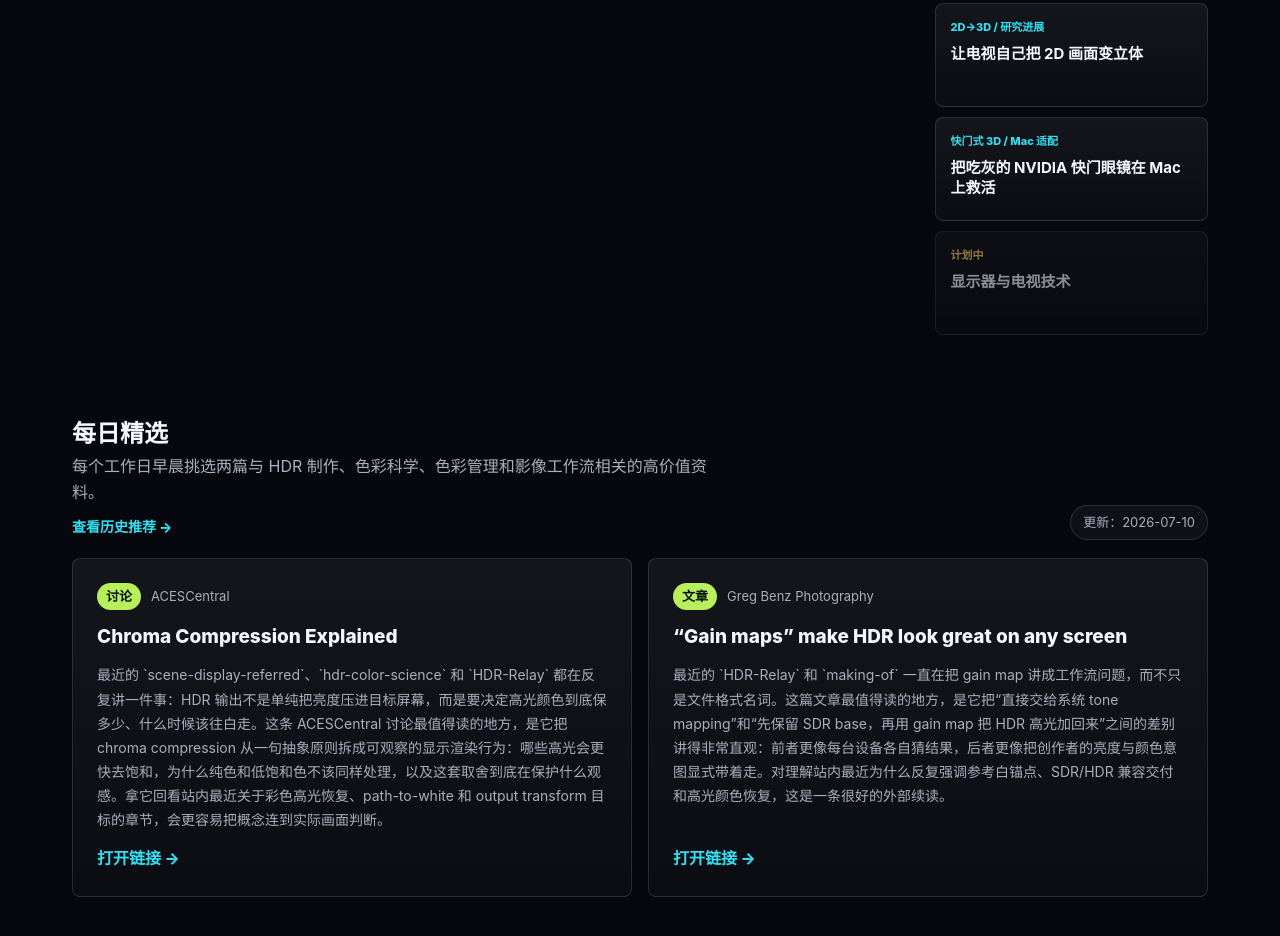
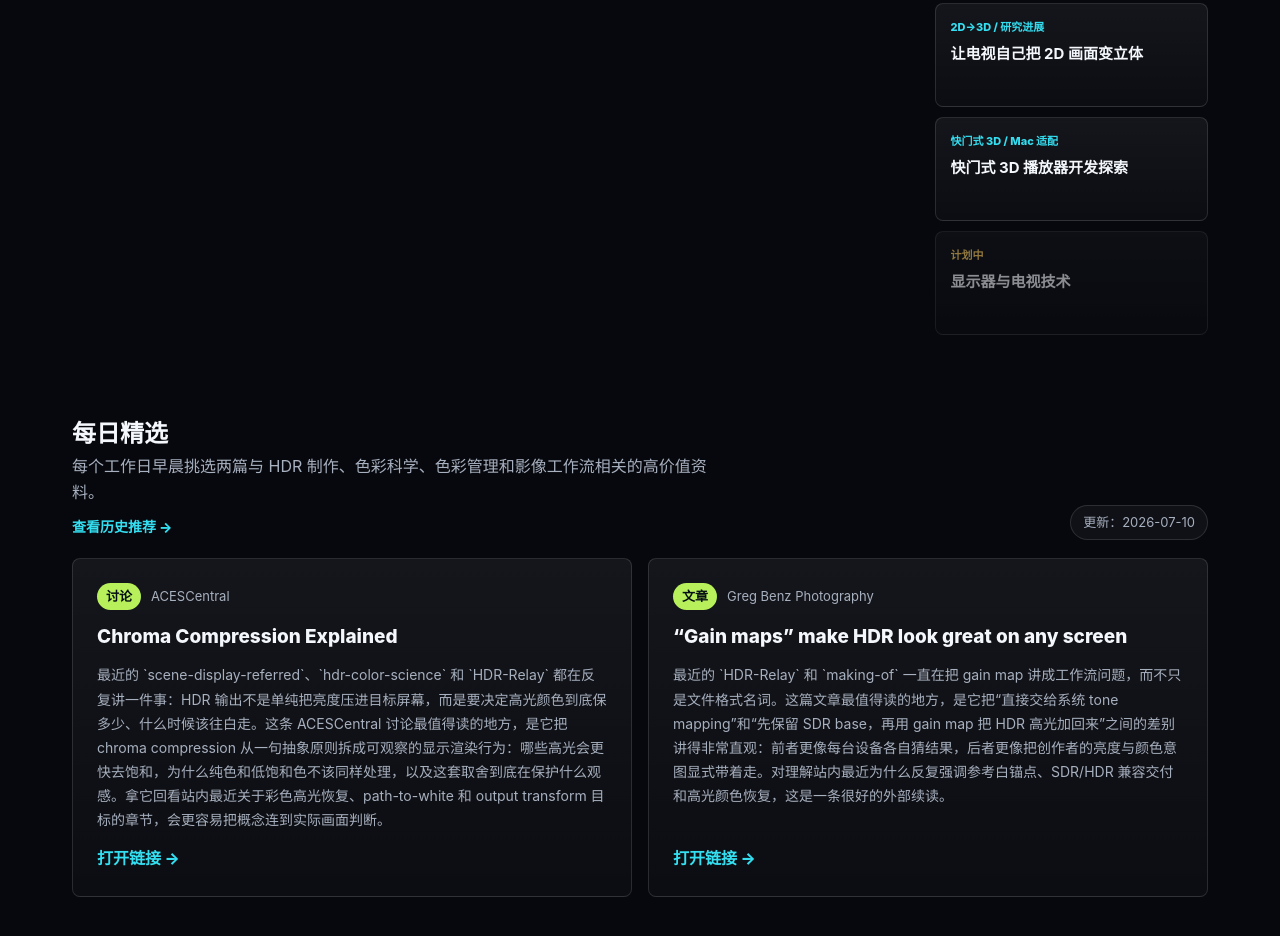
Before and after one commit to MeeeetRain/color-science-html, a plain HTML site: page index.html in a window 1280 px wide. Shown: the part 1567-2503 px from the top of the page. Drawn offline with nearby package versions, Linux system fonts and the light colour scheme.

Commit message:
Update shutter 3D homepage title

```diff
--- a/index.html
+++ b/index.html
@@ -569,7 +569,7 @@
             <a class="pipe-card" href="ltx-gainmap-itm.html"><span class="kicker"><span data-lang="zh">LTX Gainmap / 新一代思路</span><span data-lang="en">LTX Gainmap / next-gen</span></span><h3><span data-lang="zh">让 AI 当测光表的 SDR→HDR</span><span data-lang="en">SDR→HDR with AI as the light meter</span></h3></a>
             <a class="pipe-card" href="distill-realtime-player.html"><span class="kicker"><span data-lang="zh">蒸馏 / 实时播放器</span><span data-lang="en">Distillation / real-time player</span></span><h3><span data-lang="zh">Lumora:从 40 秒到 9 毫秒的实时 HDR 播放</span><span data-lang="en">Lumora: 40 s to 9 ms real-time HDR playback</span></h3></a>
             <a class="pipe-card" href="2d3d-realtime-conversion.html"><span class="kicker"><span data-lang="zh">2D→3D / 研究进展</span><span data-lang="en">2D→3D / research</span></span><h3><span data-lang="zh">让电视自己把 2D 画面变立体</span><span data-lang="en">Letting the TV turn 2D into stereo 3D</span></h3></a>
-            <a class="pipe-card" href="shutter-3d.html"><span class="kicker"><span data-lang="zh">快门式 3D / Mac 适配</span><span data-lang="en">Shutter 3D / Mac port</span></span><h3><span data-lang="zh">把吃灰的 NVIDIA 快门眼镜在 Mac 上救活</span><span data-lang="en">Reviving NVIDIA 3D Vision shutter glasses on Mac</span></h3></a>
+            <a class="pipe-card" href="shutter-3d.html"><span class="kicker"><span data-lang="zh">快门式 3D / Mac 适配</span><span data-lang="en">Shutter 3D / Mac port</span></span><h3><span data-lang="zh">快门式 3D 播放器开发探索</span><span data-lang="en">Shutter 3D player development notes</span></h3></a>
             <div class="pipe-card soon"><span class="kicker"><span data-lang="zh">计划中</span><span data-lang="en">Planned</span></span><h3><span data-lang="zh">显示器与电视技术</span><span data-lang="en">Monitor &amp; TV technology</span></h3></div>
           </div>
         </div>
```
